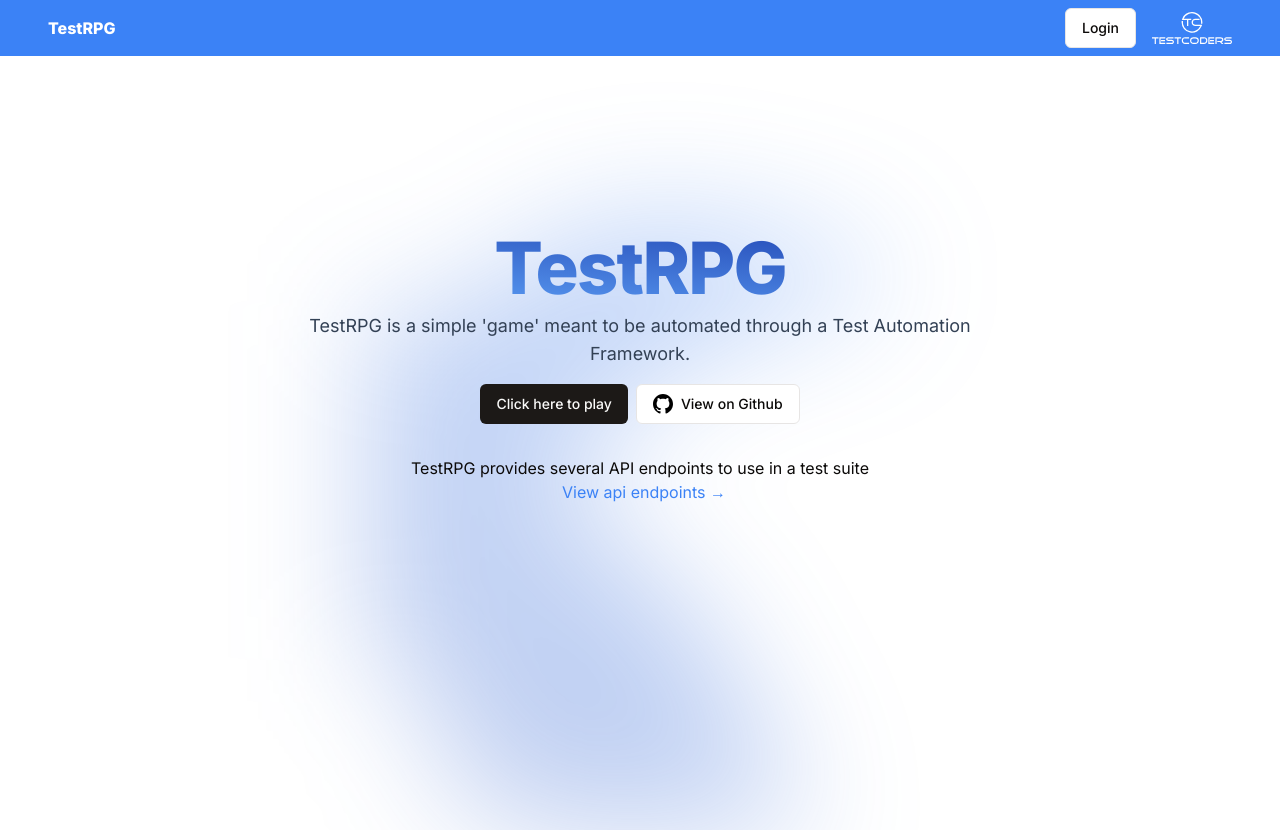
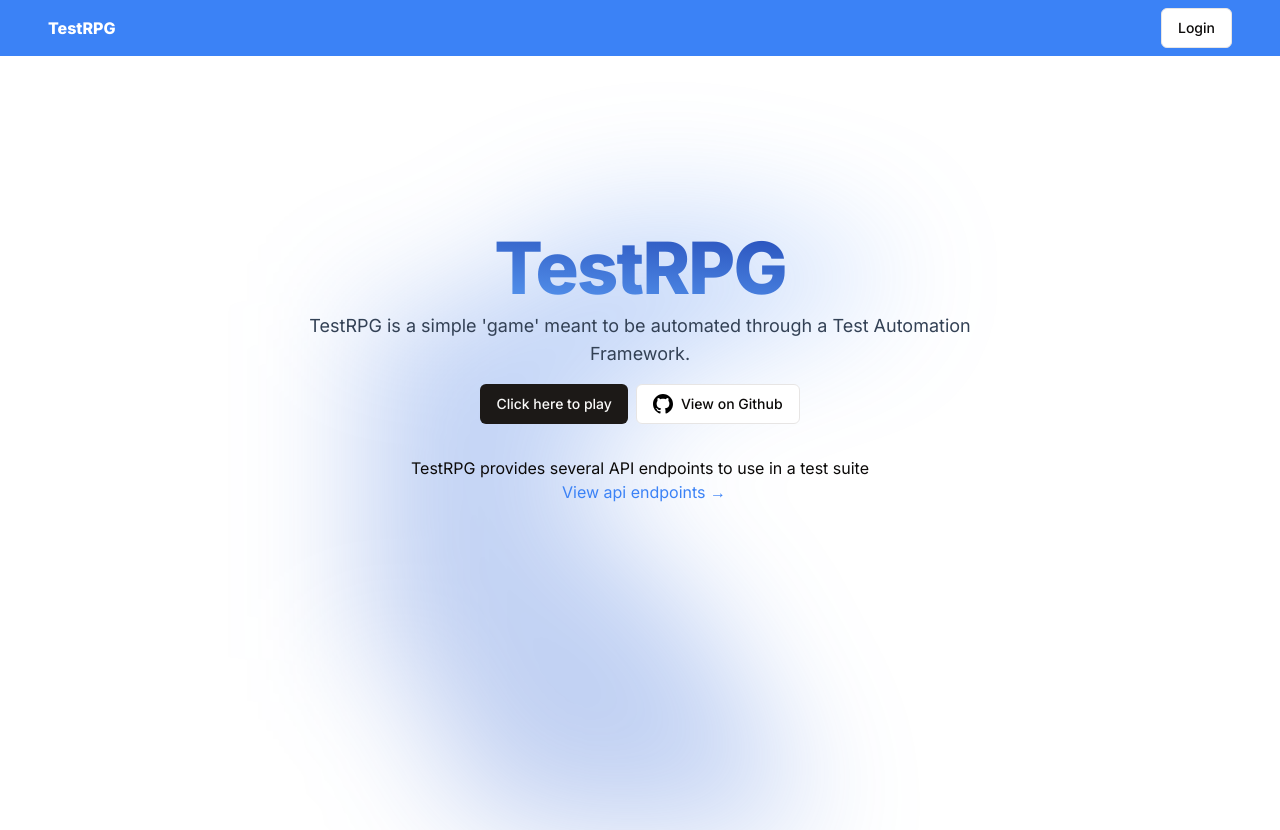
Before and after one commit to smartbartdev/testrpg, a Next.js app: page / in a window 1280 px wide. Built offline with nearby package versions, Linux system fonts and the light colour scheme.

Commit message:
remove TC

```diff
--- a/src/app/layout.tsx
+++ b/src/app/layout.tsx
@@ -11,9 +11,6 @@ export const metadata: Metadata = {
     title: 'TestRPG',
     metadataBase: new URL('https://test-rpg.vercel.app'),
     description: 'Create a character and level it up by controlling the ui',
-    openGraph: {
-        images: ['/testcoders.svg']
-    }
 }
 
 export default function RootLayout({children}: {
--- a/src/components/layout/header.tsx
+++ b/src/components/layout/header.tsx
@@ -9,7 +9,6 @@ export default function Header() {
                 <Link href={"/"}><span className={"text-white font-extrabold"}>TestRPG</span></Link>
                 <div className={"flex items-center space-x-4"}>
                   <LoginButton />
-                  <Link href={"https://www.testcoders.nl/"} target={"_blank"}><Image src={"/testcoders.svg"} width={80} height={80} alt={"TestCoders logo"}/></Link>
                 </div>
             </div>
         </header>
```
Also changed, not shown: 1 other file (tests, documents, lock files or other folders).
